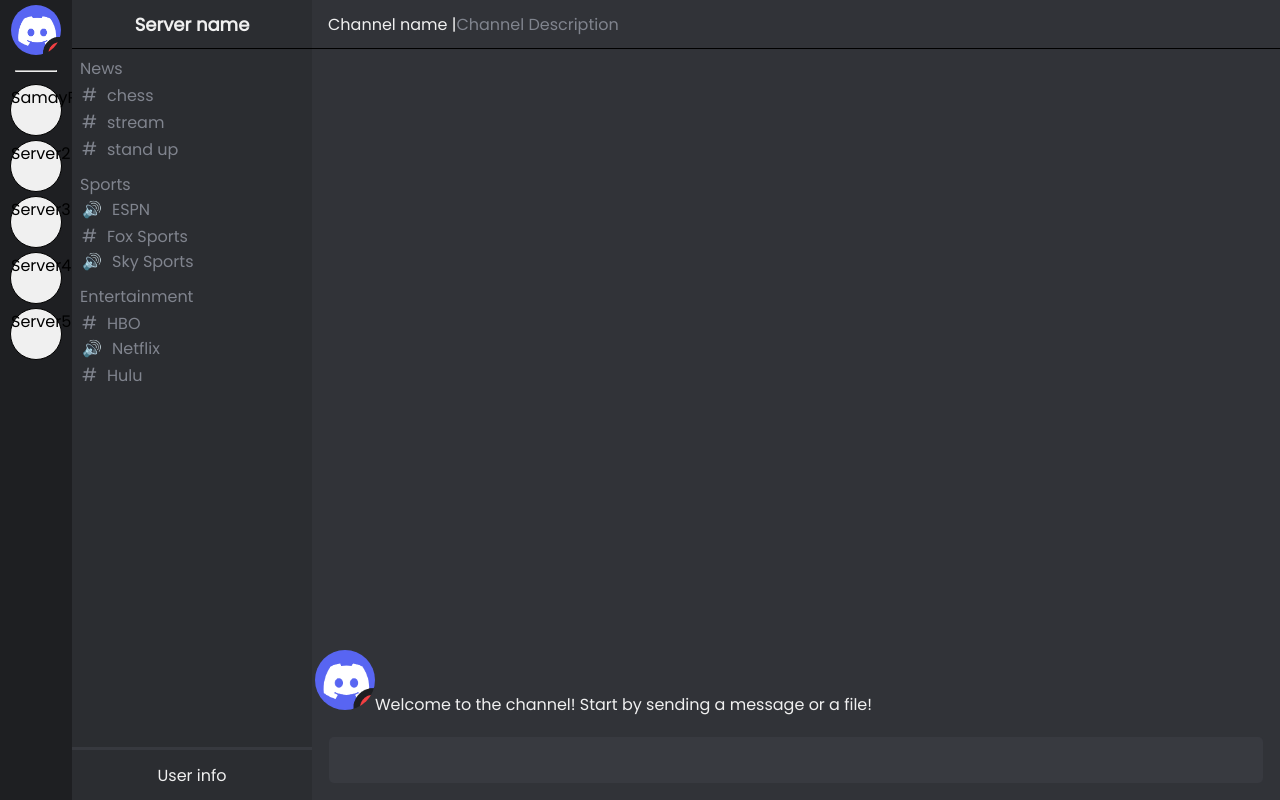
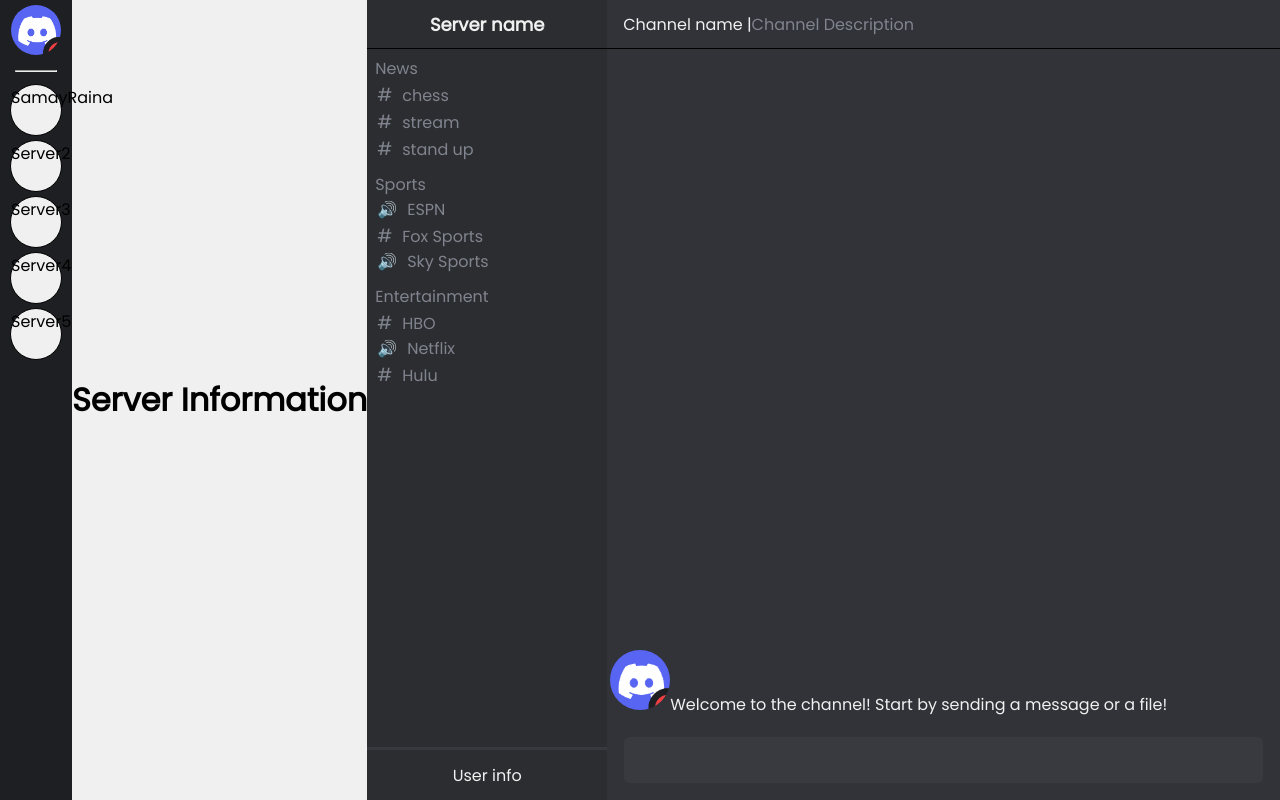
Before and after one commit to nightcoder26/DISCORD_CLONE, a React (Vite) app in the folder frontend/: page / in a window 1280 px wide. Built offline with nearby package versions, Linux system fonts and the light colour scheme.

Commit message:
first commit

```diff
--- a/frontend/src/App.jsx
+++ b/frontend/src/App.jsx
@@ -10,6 +10,7 @@
     <>
       <div className="main">
         <ServerName />
+        <h1>Server Information</h1>
         <ServerInfo />
         <ServerContent />
       </div>
```
